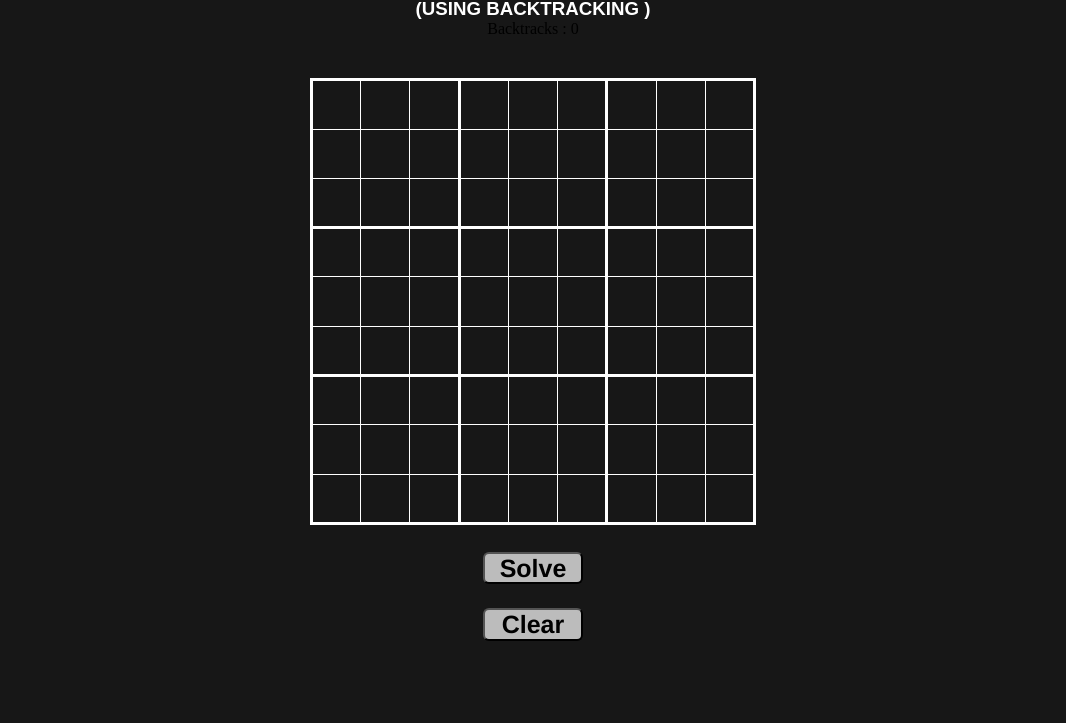
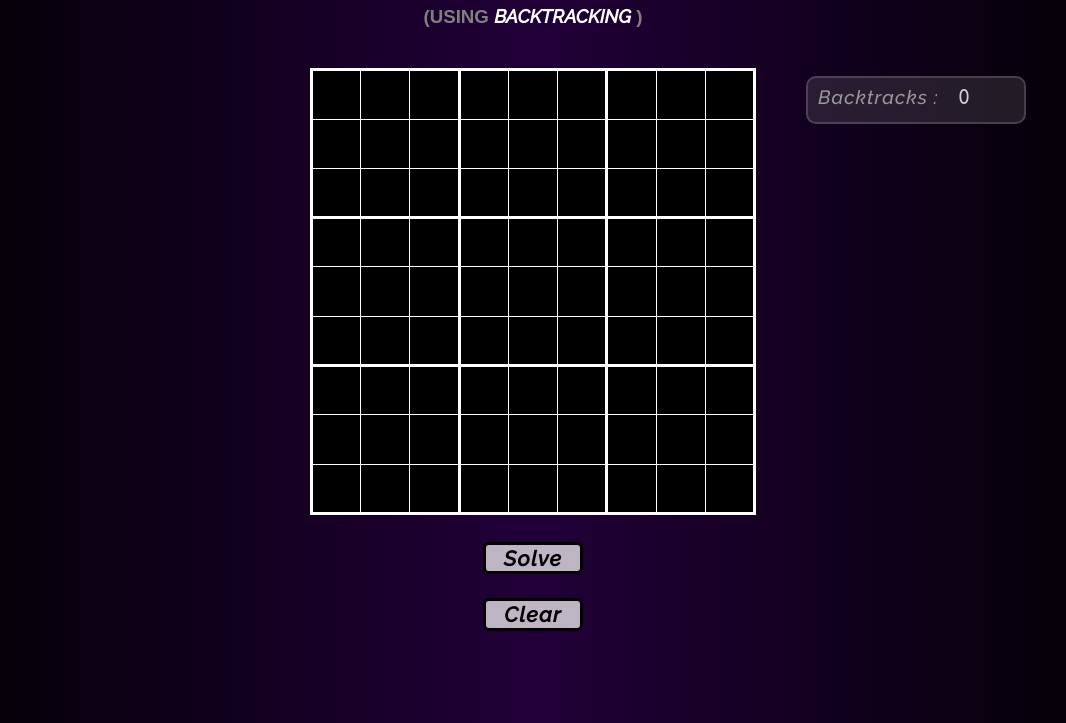
Before and after one commit to SohamAnwane111/Sudoku-Solver, a plain HTML site: page index.html in a window 1280 px wide. Shown: the part 77-800 px from the top of the page, without its empty margins (107-1173 px from the left). Drawn offline with Linux system fonts and the light colour scheme.

Commit message:
Update style.css

```diff
--- a/style.css
+++ b/style.css
@@ -6,21 +6,28 @@
 }
 
 body {
-  background: rgb(23, 23, 23);
+  background: linear-gradient(to left, black, rgb(33, 0, 56), black);
 }
 
 h1 {
   color: white;
-  font-family: "Rubik", sans-serif;
   text-transform: uppercase;
   margin-top: 2%;
+  font-family: "Comfortaa", sans-serif;
+  font-weight: 500;
+  font-size: 40px;
 }
 
 h3 {
-  color: white;
+  color: gray;
   font-family: "Rubik", sans-serif;
   text-transform: uppercase;
   margin-top: 1%;
+}
+
+.bt {
+  color: #fff;
+  font-family: "Raleway", sans-serif;
 }
 
 table {
@@ -28,7 +35,7 @@ table {
   font-size: 2.2em;
   margin: 0 auto;
   color: white;
-  margin-top: 40px;
+  margin-top: -8px;
 }
 
 colgroup,
@@ -41,18 +48,22 @@ td {
   height: 1.4em;
   width: 1.4em;
   text-align: center;
+  background-color: black;
 }
 
 button {
   margin: 12px 0;
-  font-size: 25px;
-  font-family: "Franklin Gothic Medium", "Arial Narrow", Arial, sans-serif;
+  font-size: 21px;
+  font-weight: bolder;
   height: 32.5px;
   width: 100.5px;
+  border: 3px solid black;
   border-radius: 6px;
   background-color: rgba(255, 255, 255, 0.711);
   font-weight: bold;
   cursor: pointer;
+  font-family: "Raleway", sans-serif;
+  letter-spacing: 1.35px;
 }
 
 button:hover {
@@ -62,3 +73,30 @@ button:hover {
 .btn1 button {
   margin-top: 27px;
 }
+
+.result {
+  width: 220px;
+  height: 48px;
+  background-color: rgba(128, 128, 128, 0.215);
+  display: inline-block;
+  position: relative;
+  left: 383px;
+  top: 47.5px;
+  border: 2px solid rgba(255, 255, 255, 0.164);
+  border-radius: 10px;
+}
+
+.result .message {
+  color: rgb(154, 154, 154);
+  font-family: "Raleway", sans-serif;
+  font-size: larger;
+  text-align: start;
+  margin: 8.5px 0 0 10px;
+  letter-spacing: 1.1px;
+}
+
+.result .message #backtracks {
+  color: rgba(255, 255, 255, 0.792);
+  font-family: "Comfortaa", sans-serif;
+  margin-left: 14px;
+}
```
